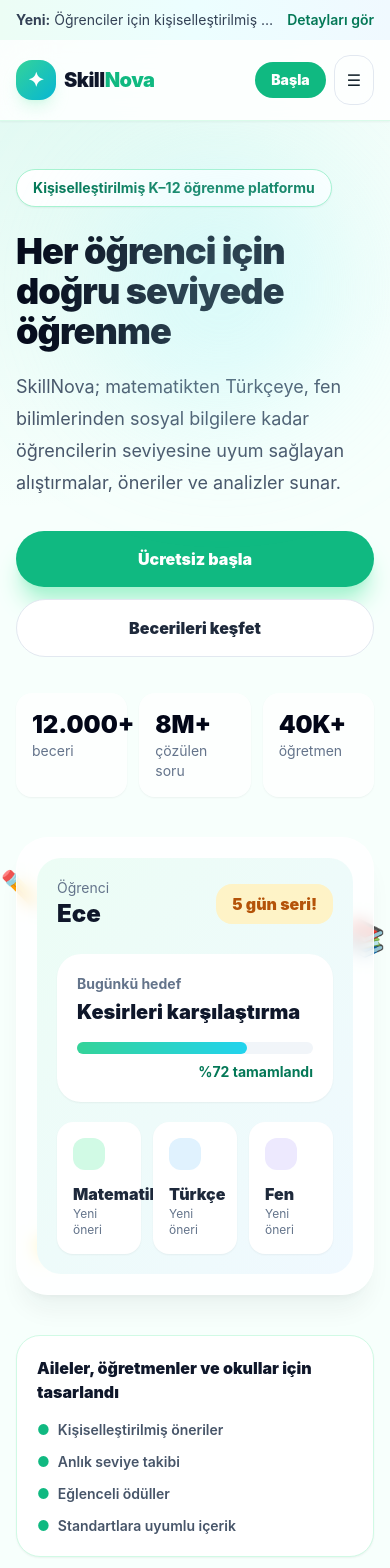
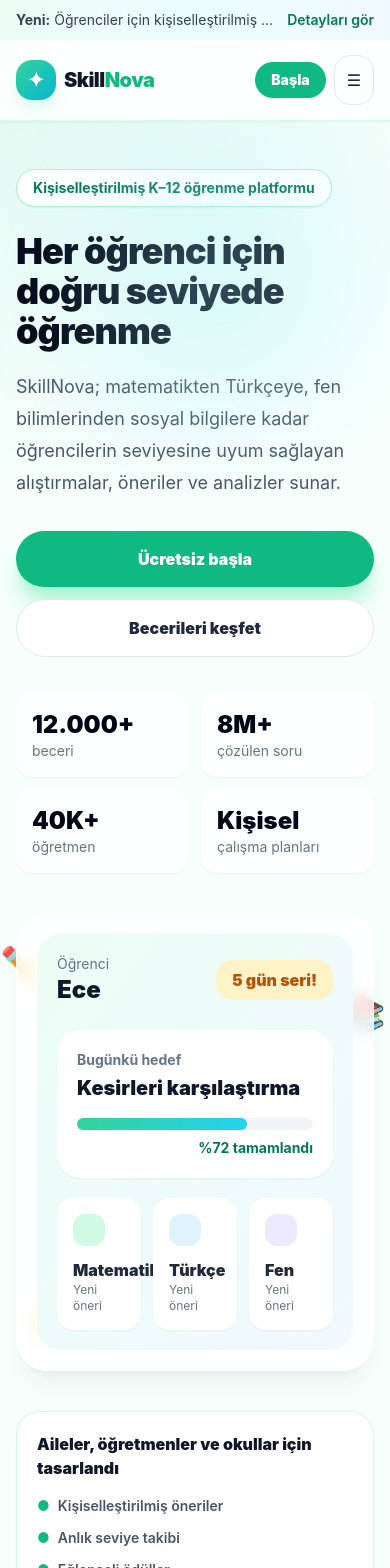
Before and after one commit to mustafahhjjj/mustafahhjjj, a Next.js app: page / in a window 390 px wide. Shown: the top 1568 px of the page. Built offline with nearby package versions, Linux system fonts and the light colour scheme.

Commit message:
Remove placeholder homepage shell

```diff
--- a/components/Hero.tsx
+++ b/components/Hero.tsx
@@ -1,29 +1,119 @@
 export function Hero() {
-  const metrics = ["12.000+ beceri", "8M+ çözülen soru", "40K+ öğretmen"];
-  const trust = ["Kişiselleştirilmiş öneriler", "Anlık seviye takibi", "Eğlenceli ödüller", "Standartlara uyumlu içerik"];
+  const metrics = [
+    { value: "12.000+", label: "beceri" },
+    { value: "8M+", label: "çözülen soru" },
+    { value: "40K+", label: "öğretmen" },
+    { value: "Kişisel", label: "çalışma planları" },
+  ];
+  const trust = [
+    "Kişiselleştirilmiş öneriler",
+    "Anlık seviye takibi",
+    "Eğlenceli ödüller",
+    "Standartlara uyumlu içerik",
+  ];
+
   return (
     <section className="relative overflow-hidden pb-12 pt-12 sm:pt-16 lg:pb-16">
-      <div className="absolute right-10 top-10 size-64 rounded-full bg-cyan-200/30 blur-3xl" aria-hidden="true" />
+      <div
+        className="absolute right-10 top-10 size-64 rounded-full bg-cyan-200/30 blur-3xl"
+        aria-hidden="true"
+      />
       <div className="container-nova grid items-center gap-10 lg:grid-cols-[1.02fr_.98fr]">
         <div>
-          <span className="inline-flex rounded-full border border-emerald-200 bg-white px-4 py-2 text-sm font-bold text-emerald-700 shadow-sm">Kişiselleştirilmiş K–12 öğrenme platformu</span>
-          <h1 className="mt-6 max-w-3xl text-4xl font-black tracking-tight text-slate-950 sm:text-5xl lg:text-6xl">Her öğrenci için doğru seviyede öğrenme</h1>
-          <p className="mt-5 max-w-2xl text-lg leading-8 text-slate-600">SkillNova; matematikten Türkçeye, fen bilimlerinden sosyal bilgilere kadar öğrencilerin seviyesine uyum sağlayan alıştırmalar, öneriler ve analizler sunar.</p>
-          <div className="mt-8 flex flex-col gap-3 sm:flex-row"><a href="#cta" className="focus-nova rounded-full bg-emerald-500 px-7 py-4 text-center font-black text-white shadow-xl shadow-emerald-200 transition hover:bg-emerald-600">Ücretsiz başla</a><a href="#beceriler" className="focus-nova rounded-full border border-slate-200 bg-white px-7 py-4 text-center font-black text-slate-800 transition hover:border-sky-300 hover:text-sky-700">Becerileri keşfet</a></div>
-          <dl className="mt-9 grid max-w-xl grid-cols-3 gap-3">{metrics.map((m) => <div key={m} className="rounded-2xl bg-white/80 p-4 shadow-sm"><dt className="text-2xl font-black text-slate-950">{m.split(" ")[0]}</dt><dd className="text-sm text-slate-500">{m.replace(m.split(" ")[0], "").trim()}</dd></div>)}</dl>
+          <span className="inline-flex rounded-full border border-emerald-200 bg-white px-4 py-2 text-sm font-bold text-emerald-700 shadow-sm">
+            Kişiselleştirilmiş K–12 öğrenme platformu
+          </span>
+          <h1 className="mt-6 max-w-3xl text-4xl font-black tracking-tight text-slate-950 sm:text-5xl lg:text-6xl">
+            Her öğrenci için doğru seviyede öğrenme
+          </h1>
+          <p className="mt-5 max-w-2xl text-lg leading-8 text-slate-600">
+            SkillNova; matematikten Türkçeye, fen bilimlerinden sosyal bilgilere kadar öğrencilerin
+            seviyesine uyum sağlayan alıştırmalar, öneriler ve analizler sunar.
+          </p>
+          <div className="mt-8 flex flex-col gap-3 sm:flex-row">
+            <a
+              href="#cta"
+              className="focus-nova rounded-full bg-emerald-500 px-7 py-4 text-center font-black text-white shadow-xl shadow-emerald-200 transition hover:bg-emerald-600"
+            >
+              Ücretsiz başla
+            </a>
+            <a
+              href="#beceriler"
+              className="focus-nova rounded-full border border-slate-200 bg-white px-7 py-4 text-center font-black text-slate-800 transition hover:border-sky-300 hover:text-sky-700"
+            >
+              Becerileri keşfet
+            </a>
+          </div>
+          <dl className="mt-9 grid max-w-3xl grid-cols-2 gap-3 sm:grid-cols-4">
+            {metrics.map((metric) => (
+              <div key={metric.label} className="rounded-2xl bg-white/80 p-4 shadow-sm">
+                <dt className="text-2xl font-black text-slate-950">{metric.value}</dt>
+                <dd className="text-sm text-slate-500">{metric.label}</dd>
+              </div>
+            ))}
+          </dl>
         </div>
         <div className="relative mx-auto w-full max-w-xl">
-          <span className="absolute -left-4 top-8 text-4xl" aria-hidden="true">✏️</span><span className="absolute -right-3 top-20 text-4xl" aria-hidden="true">📚</span><span className="absolute bottom-8 left-3 text-3xl" aria-hidden="true">⭐</span>
+          <span className="absolute -left-4 top-8 text-4xl" aria-hidden="true">
+            ✏️
+          </span>
+          <span className="absolute -right-3 top-20 text-4xl" aria-hidden="true">
+            📚
+          </span>
+          <span className="absolute bottom-8 left-3 text-3xl" aria-hidden="true">
+            ⭐
+          </span>
           <div className="glass relative rounded-[2rem] p-5 sm:p-7">
             <div className="rounded-[1.5rem] bg-gradient-to-br from-emerald-50 to-sky-50 p-5">
-              <div className="flex items-center justify-between"><div><p className="text-sm text-slate-500">Öğrenci</p><h2 className="text-2xl font-black text-slate-900">Ece</h2></div><div className="rounded-2xl bg-amber-100 px-4 py-2 font-black text-amber-700">5 gün seri!</div></div>
-              <div className="mt-6 rounded-3xl bg-white p-5 shadow-sm"><p className="text-sm font-bold text-slate-500">Bugünkü hedef</p><p className="mt-1 text-xl font-black text-slate-900">Kesirleri karşılaştırma</p><div className="mt-4 h-3 rounded-full bg-slate-100"><div className="h-full w-[72%] rounded-full bg-gradient-to-r from-emerald-400 to-cyan-400" /></div><p className="mt-2 text-right text-sm font-bold text-emerald-700">%72 tamamlandı</p></div>
-              <div className="mt-5 grid grid-cols-3 gap-3">{["Matematik", "Türkçe", "Fen"].map((s, i) => <div key={s} className="rounded-2xl bg-white p-4 shadow-sm"><div className={`mb-3 size-8 rounded-xl ${i===0?'bg-emerald-100':i===1?'bg-sky-100':'bg-violet-100'}`} /><p className="font-black text-slate-800">{s}</p><p className="text-xs text-slate-500">Yeni öneri</p></div>)}</div>
+              <div className="flex items-center justify-between">
+                <div>
+                  <p className="text-sm text-slate-500">Öğrenci</p>
+                  <h2 className="text-2xl font-black text-slate-900">Ece</h2>
+                </div>
+                <div className="rounded-2xl bg-amber-100 px-4 py-2 font-black text-amber-700">
+                  5 gün seri!
+                </div>
+              </div>
+              <div className="mt-6 rounded-3xl bg-white p-5 shadow-sm">
+                <p className="text-sm font-bold text-slate-500">Bugünkü hedef</p>
+                <p className="mt-1 text-xl font-black text-slate-900">Kesirleri karşılaştırma</p>
+                <div className="mt-4 h-3 rounded-full bg-slate-100">
+                  <div className="h-full w-[72%] rounded-full bg-gradient-to-r from-emerald-400 to-cyan-400" />
+                </div>
+                <p className="mt-2 text-right text-sm font-bold text-emerald-700">%72 tamamlandı</p>
+              </div>
+              <div className="mt-5 grid grid-cols-3 gap-3">
+                {[
+                  ["Matematik", "bg-emerald-100"],
+                  ["Türkçe", "bg-sky-100"],
+                  ["Fen", "bg-violet-100"],
+                ].map(([subject, color]) => (
+                  <div key={subject} className="rounded-2xl bg-white p-4 shadow-sm">
+                    <div className={`mb-3 size-8 rounded-xl ${color}`} />
+                    <p className="font-black text-slate-800">{subject}</p>
+                    <p className="text-xs text-slate-500">Yeni öneri</p>
+                  </div>
+                ))}
+              </div>
             </div>
           </div>
         </div>
       </div>
-      <div className="container-nova mt-10 rounded-3xl border border-emerald-100 bg-white p-5 shadow-sm"><div className="flex flex-col gap-4 lg:flex-row lg:items-center lg:justify-between"><p className="font-black text-slate-900">Aileler, öğretmenler ve okullar için tasarlandı</p><div className="grid gap-3 sm:grid-cols-2 lg:grid-cols-4">{trust.map((t) => <span key={t} className="text-sm font-semibold text-slate-600"><span className="mr-2 text-emerald-500" aria-hidden="true">●</span>{t}</span>)}</div></div></div>
+      <div className="container-nova mt-10 rounded-3xl border border-emerald-100 bg-white p-5 shadow-sm">
+        <div className="flex flex-col gap-4 lg:flex-row lg:items-center lg:justify-between">
+          <p className="font-black text-slate-900">Aileler, öğretmenler ve okullar için tasarlandı</p>
+          <div className="grid gap-3 sm:grid-cols-2 lg:grid-cols-4">
+            {trust.map((item) => (
+              <span key={item} className="text-sm font-semibold text-slate-600">
+                <span className="mr-2 text-emerald-500" aria-hidden="true">
+                  ●
+                </span>
+                {item}
+              </span>
+            ))}
+          </div>
+        </div>
+      </div>
     </section>
   );
 }
```
Also changed, not shown: app/page.tsx (+18 -1 lines), index.html (deleted, +0 -19 lines).
